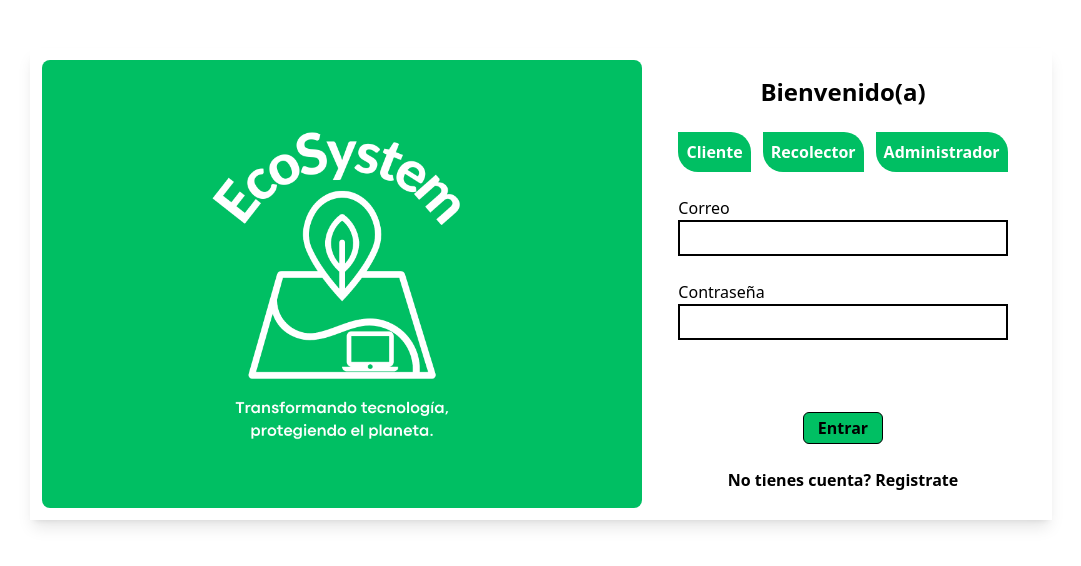
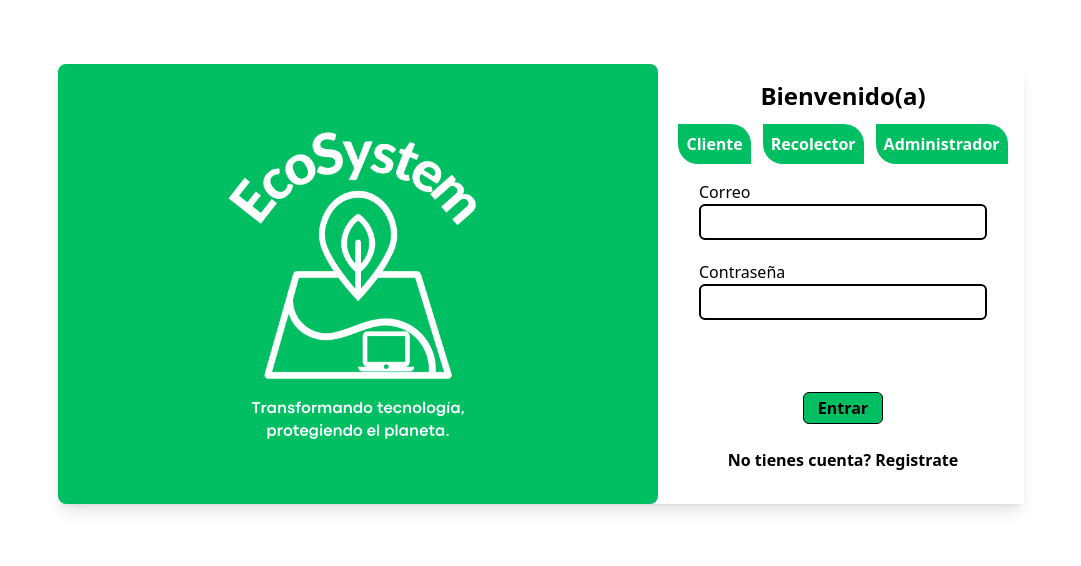
Before and after one commit to EAhumada08/eco-system, a React (Vite) app: page /login in a window 1280 px wide. Shown: the part 116-682 px from the top of the page, without its empty margins (99-1180 px from the left). Built offline with nearby package versions, Linux system fonts and the light colour scheme.

Commit message:
updateLogin&newClient

```diff
--- /dev/null
+++ b/src/components/Result.jsx
@@ -0,0 +1,15 @@
+import { NavLink } from 'react-router-dom'
+
+export default function Result () {
+  return (
+    <div className='flex flex-col gap-4'>
+      <h1 className='text-center'><p>Bienvenido</p><p>Registrado con exito!!</p> </h1>
+      <img src='./public/imgs/check.png' alt='success' width='192' />
+      <NavLink
+        className='text-center bg-[#00BF63] rounded-lg text-white'
+        to='/login'
+      >Ingresar
+      </NavLink>
+    </div>
+  )
+}
--- a/src/components/TextField.jsx
+++ b/src/components/TextField.jsx
@@ -1,9 +1,11 @@
-export default function TextField ({ label, type, register, name, pattern }) {
+export function TextField ({ label, type, register, name, pattern, error }) {
   return (
     <label className='static flex-none'>
       <span className='block'>{label}</span>
       <input
-        className='border-2 rounded-md border-black p-1 w-full focus:outline-none'
+        className={error
+          ? 'border-2 rounded-md border-red-600 p-1 w-full focus:outline-none'
+          : 'border-2 rounded-md border-black p-1 w-full focus:outline-none'}
         type={type}
         {...register(name)}
         required
--- a/src/pages/Dashboard.jsx
+++ b/src/pages/Dashboard.jsx
@@ -1,5 +1,10 @@
 export default function Dashboard () {
   return (
-    <h1>Hola</h1>
+    <div>
+      <header>Ecosystem</header>
+      <main>
+        Nuevo
+      </main>
+    </div>
   )
 }
--- a/src/pages/Login.jsx
+++ b/src/pages/Login.jsx
@@ -1,12 +1,29 @@
 import { useState } from 'react'
-import axios from 'axios'
+import { useForm } from 'react-hook-form'
 import { useNavigate, NavLink } from 'react-router-dom'
+import { TextField } from '../components/TextField'
+import { validateAccount } from '../services/clients'
 
 export default function Login () {
+  const {
+    register,
+    handleSubmit
+  } = useForm()
+
   const navigate = useNavigate()
-  const [data, setData] = useState({ username: '', password: '' })
   const [user, setUser] = useState('clients')
   const [error, setError] = useState(false)
+
+  const onSubmit = async (data) => {
+    console.log(data)
+    try {
+      const res = await validateAccount(data)
+      navigate('/dashboard')
+    } catch (error) {
+      setError(true)
+      console.log(error)
+    }
+  }
 
   const handleClick = (e) => {
     e.preventDefault()
@@ -15,38 +32,19 @@ export default function Login () {
     console.log(name)
   }
 
-  const handleChange = ({ target }) => {
-    const { name, value } = target
-    setData({ ...data, [name]: value })
-  }
-
-  const handleSubmit = (e) => {
-    e.preventDefault()
-    axios.get(`http://localhost:1234/${user}/?user=${data.username}&&pass=${data.password}`)
-      .then(res => {
-        const clients = res.data
-        console.log(clients)
-        navigate('/Dashboard')
-      })
-      .catch(({ res }) => {
-        console.log(res)
-        setError(true)
-      })
-  }
   return (
 
     <>
 
       <div className=' h-svh w-dvw justify-center items-center flex'>
-        <div className='flex  p-3 smartphone:flex-col lg:flex-row md:flex-row gap-x-1 shadow-lg'>
+        <div className='flex   smartphone:flex-col lg:flex-row md:flex-row gap-x-1 shadow-lg'>
           <div className='  w-[600px] bg-[#00BF63] rounded-lg items-center justify-center flex'>
             <img className='scale-100' src='../public/imgs/EcoSystem.png' alt='ssd' />
           </div>
+          <div className=' p-4 flex flex-col  items-center'>
+            <h1 className=' text-center font-bold text-2xl mb-3'>Bienvenido(a)</h1>
 
-          <form className='  px-8 py-4 h-fit w-fit flex flex-col gap-y-6 items-center'>
-            <h1 className=' text-center font-bold text-2xl'>Bienvenido(a)</h1>
-
-            <div className=' gap-x-3 flex flex-row'>
+            <div className=' gap-x-3 flex flex-row justify-center items-center'>
               <button
                 className='bg-[#00BF63] text-white hover:bg-[#9a9999]  rounded-tr-[20px] rounded-bl-[20px] font-bold p-2'
                 name='clients' onClick={handleClick}
@@ -65,30 +63,32 @@ export default function Login () {
               >Administrador
               </button>
             </div>
-            <>
-              <label className='w-full'> <span>Correo</span>
-                <input
-                  className={error
-                    ? ' border-2 border-red-600 p-1 w-full'
-                    : ' border-2 border-black p-1 w-full'}
-                  type='text' name='username' id='i-u_n'
-                  value={data.username} onChange={handleChange}
+
+            <form
+              className='  px-4 py-4 h-fit w-fit flex flex-col gap-y-6 items-center'
+              onSubmit={handleSubmit(onSubmit)}
+            >
+              <div className=' w-72 flex flex-col gap-y-5'>
+                <TextField
+                  label='Correo'
+                  name='user'
+                  type='email'
+                  register={register}
+                  error={error}
                 />
-              </label>
-              <label className='w-full'> <span>Contraseña</span>
-                <input
-                  className={error
-                    ? 'border-2 border-red-600 p-1 w-full'
-                    : 'border-2 border-black p-1 w-full'}
-                  type='password' name='password' id='i-p'
-                  value={data.password} onChange={handleChange}
+
+                <TextField
+                  label='Contraseña'
+                  name='pass'
+                  register={register}
+                  error={error}
                 />
-              </label>
+              </div>
+
               <h1 className={error ? 'visible text-red-600' : 'invisible'}>Datos incorrecctos</h1>
-            </>
 
               <button
-              className=' transition ease-in-out h-8 w-20 border rounded-md border-black font-bold bg-[#00BF63] hover:bg-green-400'
+                className='  h-8 w-20 border rounded-md border-black font-bold bg-[#00BF63] hover:bg-green-400'
                 type='submit' onClick={handleSubmit}
               >Entrar
               </button>
@@ -98,6 +98,7 @@ export default function Login () {
             </form>
           </div>
         </div>
+      </div>
     </>
   )
 }
--- a/src/pages/NewClient.jsx
+++ b/src/pages/NewClient.jsx
@@ -1,5 +1,6 @@
-import TextField from '../components/TextField'
-import { NavLink, useNavigate } from 'react-router-dom'
+import { TextField } from '../components/TextField'
+import Result from '../components/Result'
+import { NavLink } from 'react-router-dom'
 import { useForm } from 'react-hook-form'
 import { zodResolver } from '@hookform/resolvers/zod'
 import { clientSchema } from '../validations/client'
@@ -32,10 +33,12 @@ export default function NewClient () {
     <>
       <main className='h-lvh flex justify-center '>
         <div className=' static shadow-lg   h-fit w-fit mt-10 p-10'>
-          {userRegistered && <h1>hola</h1>}
-          <form onSubmit={handleSubmit(onSubmit)} className='flex flex-col  gap-8'>
+          {userRegistered
+            ? <Result />
+            : <form onSubmit={handleSubmit(onSubmit)} className='flex flex-col  gap-8 items-center'>
+              <img src='./public/imgs/logo2.png' alt='' width='192' />
               <h1 className=' text-3xl text-center font-bold text-[#00BF63]'>Crear nueva cuenta</h1>
-
+              <div className='w-72 flex flex-col gap-y-5'>
                 <TextField
                   label='Nombre completo'
                   name='name'
@@ -66,16 +69,19 @@ export default function NewClient () {
                   register={register}
                 />
                 {errors.tel ? <span className=' text-red-600 italic'>{errors.tel?.message}</span> : <span />}
+              </div>
+
               <button
                 type='submit'
-              className=' bg-[#00BF63] rounded-md'
+                className=' bg-[#00BF63] rounded-md p-2 w-20'
               >Crear
               </button>
               <NavLink
+                className='text-center'
                 to='/login'
               >Ingresar
               </NavLink>
-          </form>
+              </form>}
 
         </div>
       </main>
--- a/src/services/clients.js
+++ b/src/services/clients.js
@@ -7,3 +7,8 @@ export const registerClient = async (client) => {
   const { data } = await axios.post(`${local}clients`, client)
   return data
 }
+
+export const validateAccount = async (client) => {
+  const { data } = await axios.post(`${local}clients/login`, client)
+  return data
+}
```
Also changed, not shown: public/imgs/check.png (added). Lines whose indentation alone changed are shown as unchanged.
